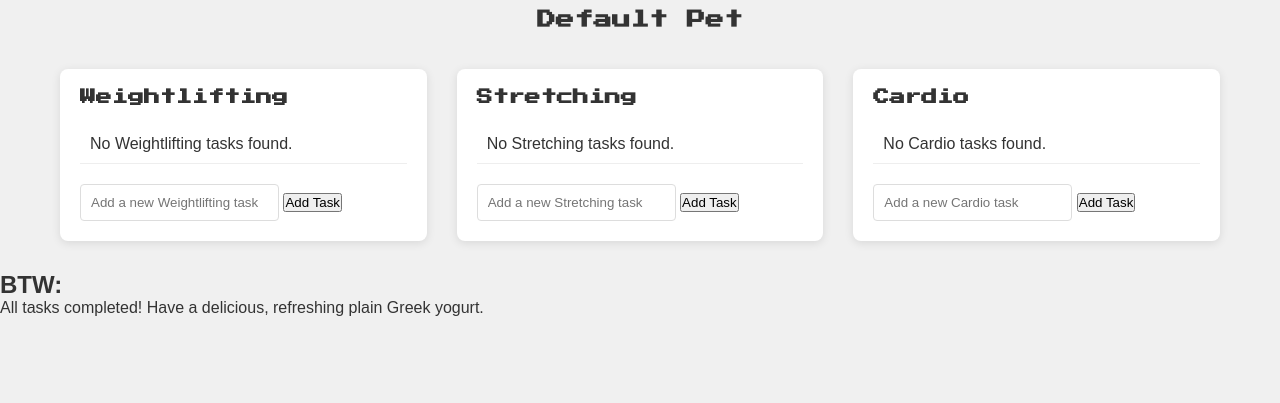
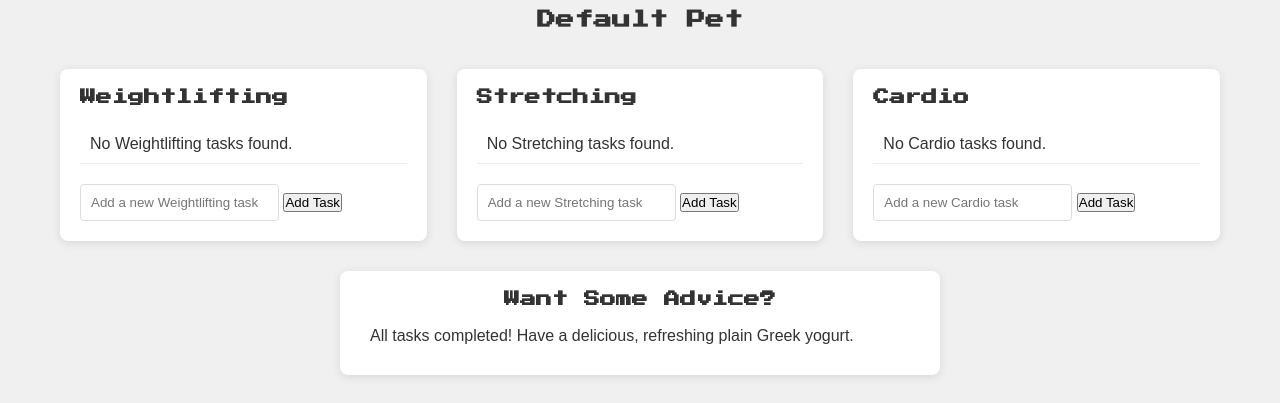
Before and after one commit to sarakhan7/FitPets, a Django app: page / in a window 1280 px wide. Shown: the part 397-800 px from the top of the page. Run offline with Django 5.2, Linux system fonts and the light colour scheme; a user stored in the database is signed in; data comes from the database, SQL or seed files in the repository; both versions use the stored data as it was after the commit.

Commit message:
Updated styline for tips

```diff
--- a/mywebsite/myapp/static/styles.css
+++ b/mywebsite/myapp/static/styles.css
@@ -408,3 +408,38 @@ main {
         font-size: 1.8rem;
     }
 }
+
+/* Style for the tips container */
+.tips-container {
+    padding: 20px; /* Add padding inside the box */
+    border-radius: 10px; /* Rounded corners */
+    max-width: 600px; /* Limit the width of the box */
+    margin: 20px auto; /* Center the box horizontally with some margin */
+    background-color: #fff;
+    border-radius: 8px;
+    padding: 20px;
+    box-shadow: 0 2px 10px rgba(0, 0, 0, 0.1);
+}
+
+/* Style for the tips list */
+.tips-container h2 {
+    font-size: 1rem; /* Adjust heading size */
+    margin-bottom: 10px; /* Add space below the heading */
+    text-align: center; /* Center the heading text */
+    font-family: 'Press Start 2P', cursive;
+}
+
+.tips-container ul {
+    list-style-type: none; /* Remove default bullet points */
+    padding: 0; /* Remove default padding */
+    margin: 0; /* Remove default margin */
+}
+
+.tips-container ul li {
+    padding: 10px; /* Add padding to each list item */
+    border-bottom: 1px solid #555; /* Add a subtle border between items */
+}
+
+.tips-container ul li:last-child {
+    border-bottom: none; /* Remove the border for the last item */
+}
--- a/mywebsite/myapp/templates/home.html
+++ b/mywebsite/myapp/templates/home.html
@@ -112,12 +112,13 @@
     </div>
   </div>
 </main>
-    <script src="script.js"></script>
-    <h2>BTW:</h2>
-    <ul id="tips-list">
-        <li>Loading tips...</li>
-    </ul>
-
+  <script src="script.js"></script>
+    <div class="tips-container">
+      <h2>Want Some Advice?</h2>
+      <ul id="tips-list">
+          <li>Loading tips...</li>
+      </ul>
+    </div>
     <!-- JavaScript to fetch tips -->
     <script>
         async function fetchTips() {
--- a/mywebsite/myapp/templates/pets.html
+++ b/mywebsite/myapp/templates/pets.html
@@ -18,8 +18,8 @@
 
         <nav>
             <ul>
-                <li><a href="{% url 'home' %}" class="active">Dashboard</a></li>
-                <li><a href="{% url 'pets' %}">Pets</a></li>
+                <li><a href="{% url 'home' %}" class="inactive">Dashboard</a></li>
+                <li><a href="{% url 'pets' %}" class="active">Pets</a></li>
             </ul>
         </nav>
     </header>
```
Also changed, not shown: mywebsite/db.sqlite3.
